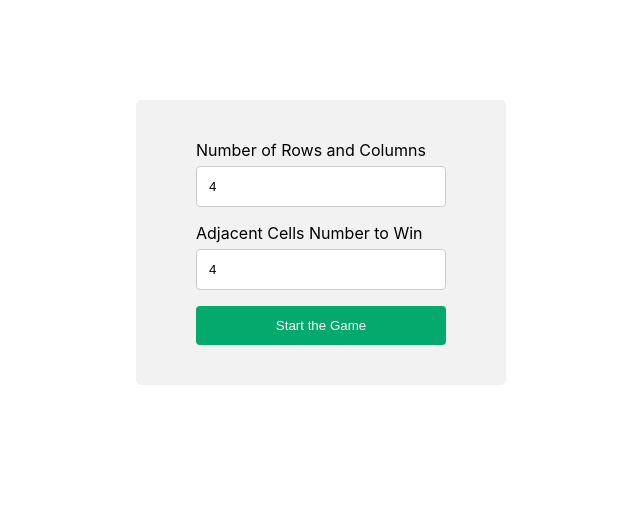
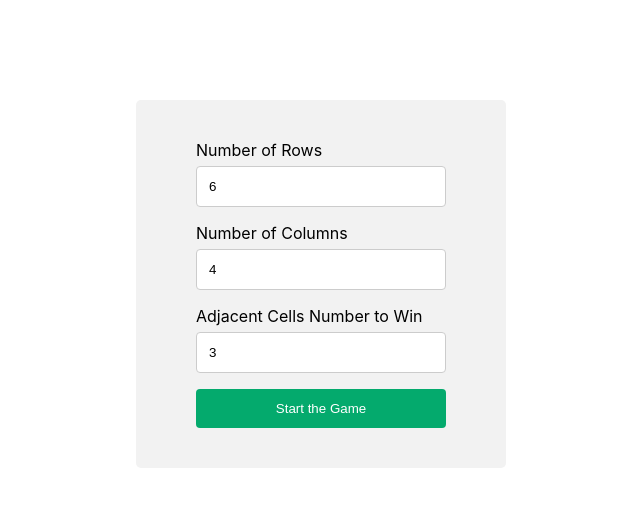
Before and after one commit to navidshey/tic-tac-toe, a React (Create React App) app: page / in a window 1280 px wide. Shown: the top 506 px of the page, without its empty margins (319-959 px from the left). Built offline with nearby package versions, Linux system fonts and the light colour scheme.

Commit message:
change structure to play in rectangular board

```diff
--- a/src/components/Board.jsx
+++ b/src/components/Board.jsx
@@ -9,10 +9,10 @@ const Board = observer(() => {
   const createBoard = () => {
     let board = [];
 
-    for (let i = 0; i < gameStore.boardLength; i++) {
+    for (let i = 0; i < gameStore.boardRow; i++) {
       let children = [];
-      for (let j = 0; j < gameStore.boardLength; j++) {
-        children.push(renderSquare(gameStore.boardLength * i + j));
+      for (let j = 0; j < gameStore.boardColumn; j++) {
+        children.push(renderSquare(gameStore.boardColumn * i + j));
       }
       board.push(
         <Styles.BoardRow key={`row-${i}`}>{children}</Styles.BoardRow>
--- a/src/components/Game.jsx
+++ b/src/components/Game.jsx
@@ -10,9 +10,9 @@ const Game = observer(() => {
   const gameStore = useGameStore();
   return (
     <>
-      {!gameStore.boardLength && <StartUp />}
-      {gameStore.boardLength && (
-        <Styles.Game columns={gameStore.boardLength}>
+      {(!gameStore.boardRow || !gameStore.boardColumn) && <StartUp />}
+      {gameStore.boardRow && gameStore.boardColumn && (
+        <Styles.Game columns={gameStore.boardColumn}>
           <Styles.StartNew show={gameStore.isFinished}>
             {gameStore.isFinished && (
               <>
--- a/src/components/Moves.jsx
+++ b/src/components/Moves.jsx
@@ -9,19 +9,19 @@ const Moves = observer(() => {
   return (
     gameStore.clickedIndex.length > 0 &&
     gameStore.history.map((step, move) => {
-      const desc = move ? "Go to move #" + move : undefined;
+      const desc = !isNaN(move) ? "Move #" + (+move+1) : undefined;
       const index = gameStore.clickedIndex[move] + 1;
-      const row = Math.ceil(index / gameStore.boardLength);
-      const column = index - (row - 1) * gameStore.boardLength;
+      const row = Math.ceil(index / gameStore.boardColumn);
+      const column = index - (row - 1) * gameStore.boardColumn;
 
       return (
         <>
-          {desc && (
+          {desc && !isNaN(row) && (
             <tr key={`${move}-${step}`}>
               <Styles.TableCell>
                 {move % 2 == 1 && (
                   <>
-                    <Styles.Btn onClick={() => gameStore.jumpTo(move)}>
+                    <Styles.Btn onClick={() => gameStore.jumpTo(move+1)}>
                       {desc}
                       <div>
                         {!isNaN(index) && `row: ${row}, columns: ${column}`}
@@ -33,7 +33,7 @@ const Moves = observer(() => {
               <Styles.TableCell>
                 {move % 2 == 0 && (
                   <>
-                    <Styles.Btn onClick={() => gameStore.jumpTo(move)}>
+                    <Styles.Btn onClick={() => gameStore.jumpTo(move+1)}>
                       {desc}
                       <div>
                         {!isNaN(index) && `row: ${row}, columns: ${column}`}
--- a/src/components/StartUp.jsx
+++ b/src/components/StartUp.jsx
@@ -6,34 +6,43 @@ import { isEmpty } from "./../utils/validation";
 import * as Styles from "./../styles/game";
 
 const initialValue = {
-  boardLength: "4",
-  winnerLength: "4",
+  boardRow: "6",
+  boardColumn: "4",
+  winnerLength: "3",
 };
 
 const StartUp = () => {
   const gameStore = useGameStore();
   const onSubmit = (values) => {
-    gameStore.setStartUpData(+values.boardLength, +values.winnerLength);
+    gameStore.setStartUpData(+values.boardRow, +values.boardColumn, +values.winnerLength);
   };
 
   const validation = (data) => {
     let errors = {};
 
-    if (isEmpty(data)) {
-      errors.boardLength = "Please enter the rows and columns number!";
-    } else if (+data.boardLength < 3) {
-      errors.boardLength = "Rows and columns number should be bigger than 3.";
-    } else if (+data.boardLength > 10) {
-      errors.boardLength = "Rows and commons number should be less than 10.";
+    if (isEmpty(data) || isEmpty(data.boardRow)) {
+      errors.boardRow = "Please enter the rows number!";
+    } else if (+data.boardRow < 3) {
+      errors.boardRow = "Rows number should be bigger than 3.";
+    } else if (+data.boardRow > 10) {
+      errors.boardRow = "Rows number should be less than 10.";
     }
 
-    if (isEmpty(data)) {
+        if (isEmpty(data) || isEmpty(data.boardColumn)) {
+      errors.boardColumn = "Please enter the columns number!";
+    } else if (+data.boardColumn < 3) {
+      errors.boardColumn = "columns number should be bigger than 3.";
+    } else if (+data.boardColumn > 10) {
+      errors.boardColumn = "commons number should be less than 10.";
+    }
+
+    if (isEmpty(data) || isEmpty(data.winnerLength)) {
       errors.winnerLength = "Please enter Adjacent number.";
     } else if (+data.winnerLength < 3) {
       errors.winnerLength = "Adjacent cells number should be bigger that 2.";
-    } else if (+data.winnerLength > data.boardLength) {
+    } else if (+data.winnerLength > data.boardRow || +data.winnerLength > data.boardColumn) {
       errors.winnerLength =
-        "Adjacent cells could not be bigger than rows and columns number.";
+        "Adjacent cells could not be bigger than rows or columns number.";
     }
     return {
       errors,
@@ -50,12 +59,21 @@ const StartUp = () => {
   return (
     <Styles.Container onSubmit={handleSubmit}>
       <TextFieldGroup
-        placeholder="Rows * columns"
-        name="boardLength"
-        value={values.boardLength}
+        placeholder="Rows"
+        name="boardRow"
+        value={values.boardRow}
         onChange={handleChange}
-        error={errors.boardLength}
-        info="Number of Rows and Columns"
+        error={errors.boardRow}
+        info="Number of Rows"
+      />
+
+       <TextFieldGroup
+        placeholder="columns"
+        name="boardColumn"
+        value={values.boardColumn}
+        onChange={handleChange}
+        error={errors.boardColumn}
+        info="Number of Columns"
       />
 
       <TextFieldGroup
--- a/src/stores/gameStore.js
+++ b/src/stores/gameStore.js
@@ -1,6 +1,7 @@
 export function createGameStore() {
   return {
-    boardLength: undefined,
+    boardRow: undefined,
+    boardColumn: undefined,
     winnerLength: undefined,
     history: [],
     stepNumber: 0,
@@ -24,7 +25,7 @@ export function createGameStore() {
     get status() {
       if (this.hasWinner) {
         return "Winner: " + this.hasWinner.winner;
-      } else if (this.stepNumber === this.boardLength * this.boardLength) {
+      } else if (this.stepNumber === this.boardRow * this.boardColumn) {
         this.isFinished = true;
         return "No one win.";
       } else {
@@ -33,7 +34,8 @@ export function createGameStore() {
     },
 
     startNewGame() {
-      this.boardLength = undefined;
+      this.boardRow = undefined;
+      this.boardColumn = undefined;
       this.winnerLength = undefined;
       this.history = [];
       this.stepNumber = 0;
@@ -42,11 +44,12 @@ export function createGameStore() {
       this.isFinished = false;
     },
 
-    setStartUpData(boardLen, winnerLen) {
-      this.boardLength = boardLen;
+    setStartUpData(boardRow, boardColumn, winnerLen) {
+      this.boardRow = boardRow;
+      this.boardColumn = boardColumn;
       this.winnerLength = winnerLen;
       this.history.push({
-        squares: Array(boardLen * boardLen).fill(null),
+        squares: Array(boardRow * boardColumn).fill(null),
       });
     },
 
@@ -57,21 +60,23 @@ export function createGameStore() {
 
     calculateWinner(squares) {
       //win in row or column
-      for (let i = 0; i < this.boardLength; i++) {
-        for (let j = 0; j < this.boardLength - this.winnerLength + 1; j++) {
+      for (let i = 0; i < this.boardRow  ; i++) {
+        for (let j = 0; j < this.boardColumn ; j++) {
           let rowList = [];
           let rowIndex = [];
           let columnList = [];
           let columnIndex = [];
           for (let k = 0; k < this.winnerLength; k++) {
-            rowList.push(squares[i * this.boardLength + j + k]);
-            columnList.push(squares[(j + k) * this.boardLength + i]);
+            let rowCellIndex = i * this.boardColumn + j + k;
+            let columnCellIndex = (i + k) * this.boardColumn + j;
+            rowList.push(squares[rowCellIndex]);
+            columnList.push(squares[columnCellIndex]);
 
-            rowIndex.push(i * this.boardLength + j + k);
-            columnIndex.push((j + k) * this.boardLength + i);
+            rowIndex.push(rowCellIndex);
+            columnIndex.push(columnCellIndex);
           }
-          // console.log(`row=> i=${i}, j=${j}  ==== ${rowList.toString()}`);
-          // console.log(`column=> i=${i}, j=${j} ==== ${columnList.toString()}`);
+          console.log(`row=> i=${i}, j=${j}  ==== ${rowList.toString()}`);
+          console.log(`column=> i=${i}, j=${j} ==== ${columnList.toString()}`);
           if (this.checkIsWon(rowList))
             return {
               winner: rowList[0],
@@ -86,23 +91,25 @@ export function createGameStore() {
       }
 
       //win in cross
-      for (let i = 0; i <= this.boardLength - this.winnerLength; i++) {
-        for (let j = 0; j <= this.boardLength - this.winnerLength; j++) {
+      for (let i = 0; i <= this.boardRow - this.winnerLength; i++) {
+        for (let j = 0; j <= this.boardColumn - this.winnerLength; j++) {
           let slash = [];
           let backSlash = [];
           let slashIndex = [];
           let backSlashIndex = [];
           for (let k = 0; k < this.winnerLength; k++) {
-            slash.push(squares[(k + i) * this.boardLength + j + k]);
+            let slashRowIndex = (k + i) * this.boardColumn + j + k;
+            let backSlachRowIndex = (k + i) * this.boardColumn + j + (this.winnerLength - k - 1);
+            slash.push(squares[slashRowIndex]);
             backSlash.push(
               squares[
-                (k + i) * this.boardLength + j + (this.winnerLength - k - 1)
+                backSlachRowIndex
               ]
             );
 
-            slashIndex.push((k + i) * this.boardLength + j + k);
+            slashIndex.push(slashRowIndex);
             backSlashIndex.push(
-              (k + i) * this.boardLength + j + (this.winnerLength - k - 1)
+              backSlachRowIndex
             );
           }
 
```
Also changed, not shown: 2 other files (tests, documents, lock files or other folders).
